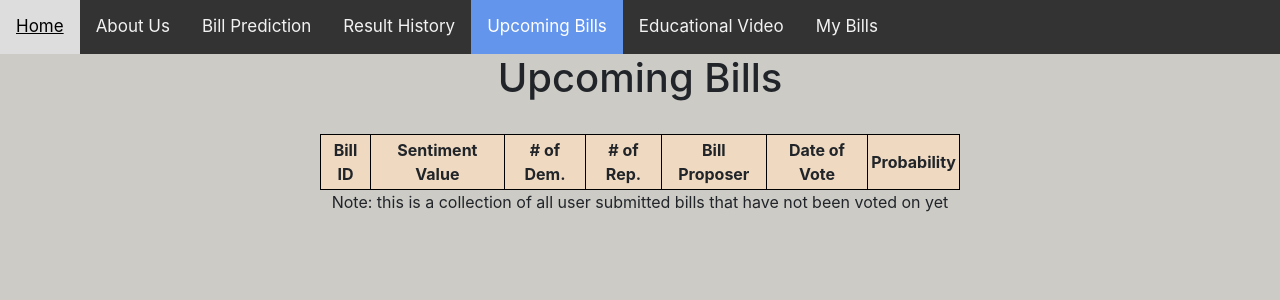
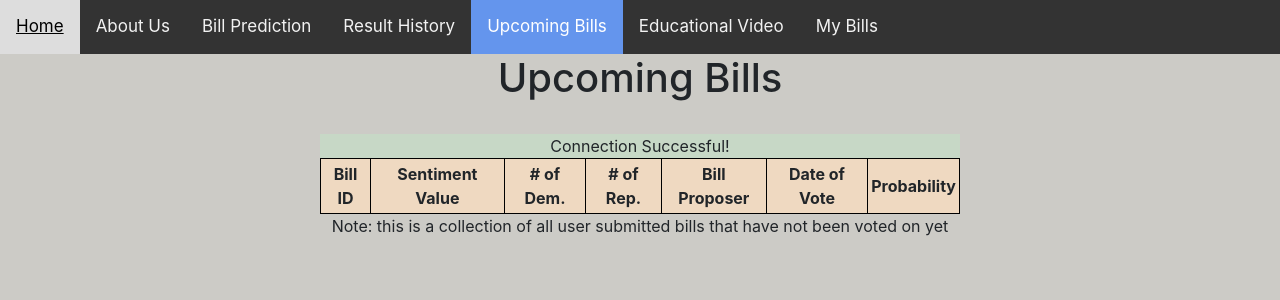
Before and after one commit to kmeyer1212/PassMyBill, a PHP site: page /upcomingBills.php in a window 1280 px wide. Shown: the top 300 px of the page. Run offline with PHP 8.4, Linux system fonts and the light colour scheme; data that the repository does not hold is empty.

Commit message:
Added test case for DB connection

```diff
--- a/Website/upcomingBills.php
+++ b/Website/upcomingBills.php
@@ -62,6 +62,9 @@
     if ($conn->connect_error) {
         die("Connection failed: " . $conn->connect_error);
     }
+    else {
+        echo("Connection Successful!");
+    }
 
     $sql = "SELECT * from predictedBills.bills WHERE billID != '' AND dateOfVote > CURRENT_TIMESTAMP";
     $result = $conn->query($sql);
```
